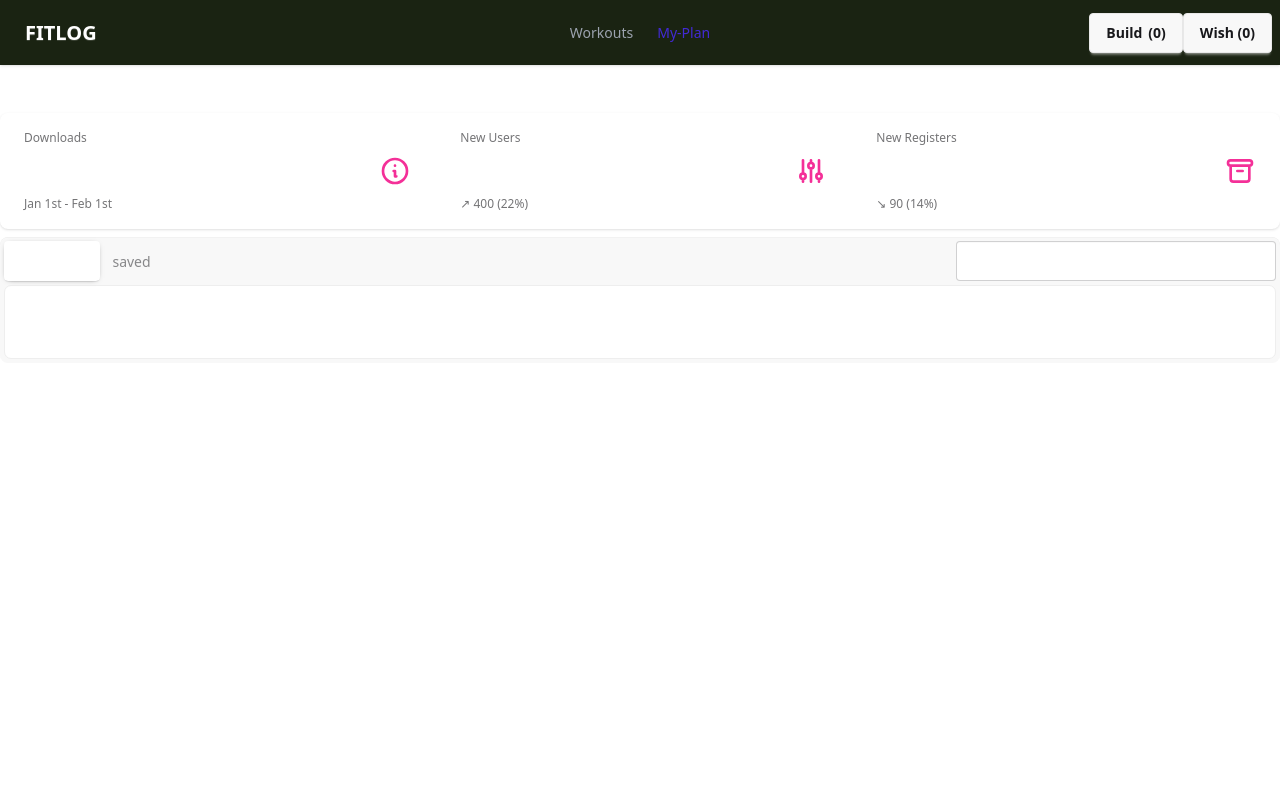
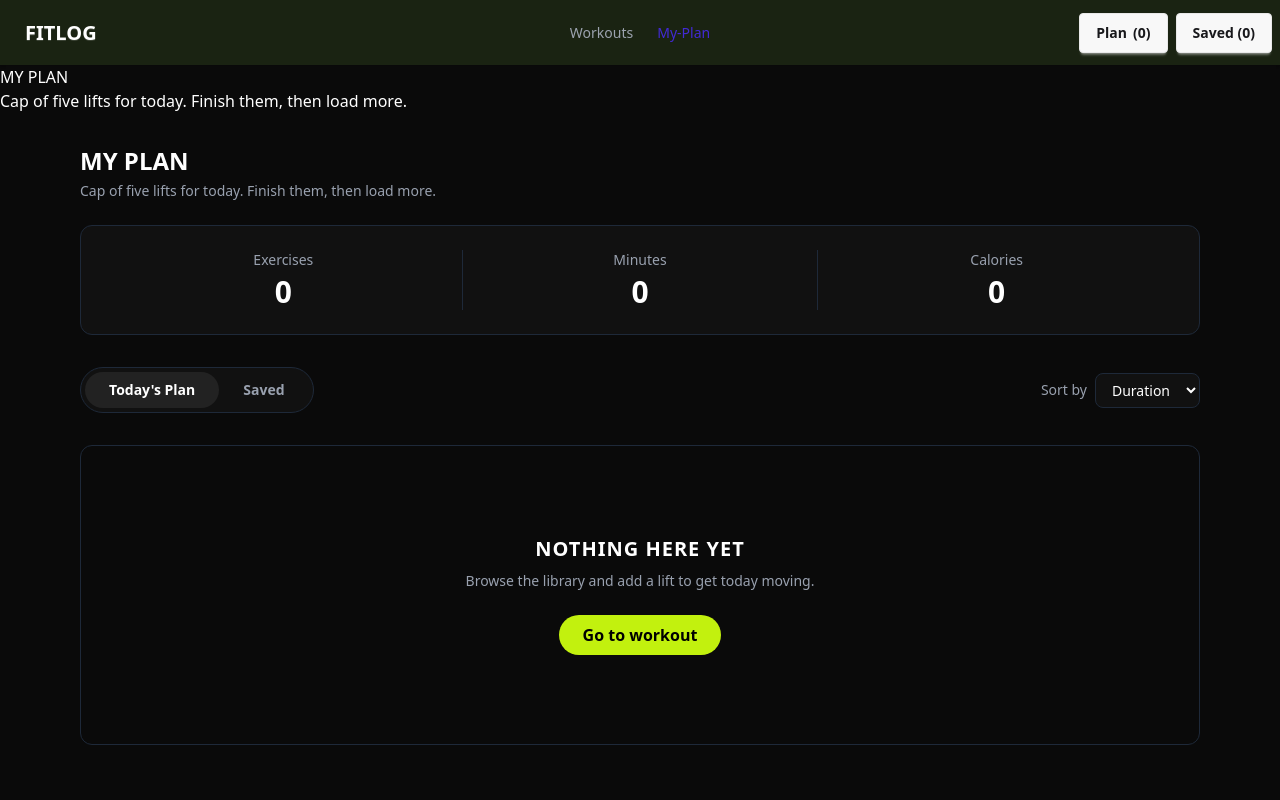
Before and after one commit to abdussamad99/b14-a6-fit, a Next.js app: page /myplan in a window 1280 px wide. Shown: the top 800 px of the page. Built offline with nearby package versions, Linux system fonts and the light colour scheme.

Commit message:
added DetailspaButton my plan and button handlefunction and added toast

```diff
--- a/src/app/globals.css
+++ b/src/app/globals.css
@@ -1,6 +1,6 @@
 @import "tailwindcss";
 @plugin "daisyui";
 
-/* body {
+body {
   background-color: #0a0a0a;
-} */
+}
--- a/src/app/layout.tsx
+++ b/src/app/layout.tsx
@@ -24,7 +24,7 @@ export default function RootLayout({ children }: LayoutProps<"/">) {
       lang="en"
       className={`${geistSans.variable} ${geistMono.variable} h-full antialiased`}
     >
-      <body className="min-h-full flex flex-col">
+      <body className="min-h-full flex flex-col suppressHydrationWarning">
         <ClintLayout>{children}</ClintLayout>
         </body>
     </html>
--- a/src/component/ClintLayout.tsx
+++ b/src/component/ClintLayout.tsx
@@ -1,4 +1,5 @@
 "use client";
+import Footer from "@/component/Footer";
 import Navbar from "@/component/Navbar";
 import PlanContextProvider from "@/context/PlanContext";
 import type { ReactNode } from "react";
@@ -10,6 +11,7 @@ const ClintLayout = ({ children }: { children: ReactNode }) => {
       <PlanContextProvider>
         <Navbar />
         {children}
+        <Footer/>
         <Toaster />
       </PlanContextProvider>
     </div>
--- a/src/component/DetailsPageButton.tsx
+++ b/src/component/DetailsPageButton.tsx
@@ -1,5 +1,4 @@
 "use client";
-
 import { useContextProvider } from "@/context/PlanContext";
 import type { IWorkout } from "@/types";
 import toast from "react-hot-toast";
--- a/src/component/MyPlan.tsx
+++ b/src/component/MyPlan.tsx
@@ -1,36 +1,35 @@
 "use client";
 
 import { useContextProvider } from "@/context/PlanContext";
+import { Clock, Flame, Star } from "lucide-react";
 import Image from "next/image";
+import Link from "next/link";
 import { useState } from "react";
 import toast from "react-hot-toast";
-// saved=wishlist
+
 const MyBuild = () => {
-    const { todaysPlan,
-    setTodaysPlan,
-    saved,
-    setSaved,} =
-        useContextProvider();
-    const [activeTab, setActiveTab] = useState<"todaysPlan" | "saved">("todaysPlan");
-    const [sortBy, setSortBy] = useState<"Time" | "Calories" | "rating">(
-        "Time",
+  const { todaysPlan, setTodaysPlan, saved, setSaved } = useContextProvider();
+  const [activeTab, setActiveTab] = useState<"todaysPlan" | "saved">(
+    "todaysPlan",
   );
+  const [sortBy, setSortBy] = useState<"Time" | "Calories" | "rating">("Time");
   const [orderedId, setOrderedId] = useState<number[]>([]);
-    //   console.log(sortBy);
-    //   console.log(activeTab);
+
   const currentList = activeTab === "todaysPlan" ? todaysPlan : saved;
 
   const sortedList = [...currentList].sort((a, b) => {
     if (sortBy === "Time") return a.duration - b.duration;
     if (sortBy === "Calories") return a.caloriesBurned - b.caloriesBurned;
     if (sortBy === "rating") return a.rating - b.rating;
-
     return 0;
   });
+
   const totalWorkout = currentList.length;
-    const totalTime = currentList.reduce(
-        (sum, item) => sum + item.duration,0,);
-    const totalCalores = currentList.reduce((sum, item) => sum + item.caloriesBurned, 0);
+  const totalTime = currentList.reduce((sum, item) => sum + item.duration, 0);
+  const totalCalores = currentList.reduce(
+    (sum, item) => sum + item.caloriesBurned,
+    0,
+  );
 
   const handleRemove = (id: number) => {
     if (activeTab === "todaysPlan") {
@@ -41,23 +40,35 @@ const MyBuild = () => {
     toast("Removed");
   };
 
+
   const handleMarkOrdered = (id: number) => {
     if (!orderedId.includes(id)) {
       setOrderedId((prev) => [...prev, id]);
-            toast("Ordered");
+      toast("Marked as Done");
     }
   };
 
   const renderTabContent = () => {
     if (sortedList.length === 0) {
       return (
-                <>
-                    <h2>Nothing here</h2>
-                </>
+        <div className="bg-[#0a0a0a] w-full border border-gray-800 rounded-xl p-10 flex flex-col items-center justify-center text-center min-h-[300px]">
+          <h2 className="text-white font-bold text-xl mb-2 tracking-wider">
+            NOTHING HERE YET
+          </h2>
+          <p className="text-gray-400 text-sm mb-6">
+            Browse the library and add a lift to get today moving.
+          </p>
+          <Link href="/">
+            <button className="bg-[#C2F10E] text-black font-bold py-2 px-6 rounded-full hover:bg-[#a8d10c] transition-colors">
+              Go to workout
+            </button>
+          </Link>
+        </div>
       );
     }
+
     return (
-            <div>
+      <div className="flex flex-col gap-4">
         {sortedList.map((item) => {
           const isOrdered =
             activeTab === "todaysPlan" && orderedId.includes(item.id);
@@ -65,42 +76,71 @@ const MyBuild = () => {
           return (
             <div
               key={item.id}
-                            className={`flex flex-col sm:flex-row items-start sm:items-center justify-between gap-4 p-4 rounded-box border border-base-300 bg-base-200 transition-opacity duration-300 ${isOrdered ? "opacity-50" : "opacity-100"
+              className={`flex flex-col sm:flex-row items-start sm:items-center justify-between gap-4 p-4 rounded-xl border border-gray-800 bg-[#0a0a0a] text-white transition-opacity duration-300 ${
+                isOrdered ? "opacity-50" : "opacity-100"
               }`}
             >
               <div className="flex items-center gap-4">
                 <Image
                   src={item.image}
                   alt={item.name}
-                                    className="w-16 h-16 object-cover rounded-lg"
+                  width={100}
+                  height={100}
+                  className="w-24 h-24 object-cover rounded-xl"
                 />
 
-                                <div>
-                                    <h4 className="font-bold text-lg">{item.name}</h4>
-
-                                    <p className="text-sm opacity-70">
-                                        Price: ${item.difficulty} • Delivery: {item.duration} hrs •
-                                        Rating: ⭐ {item.rating}
+                <div className="flex flex-col gap-1">
+                  <h4 className="font-bold text-2xl text-white uppercase tracking-wider">
+                    {item.name}
+                  </h4>
+                  <p className="text-gray-400 text-lg font-medium">
+                    {item.equipment}
                   </p>
+                  <div className="flex items-center gap-6 mt-2 text-white font-medium">
+                    <div className="flex items-center gap-2">
+                      <Clock className="text-[#C2F10E] w-5 h-5" />
+                      <span>{item.duration} min</span>
+                    </div>
+                    <div className="flex items-center gap-2">
+                      <Flame className="text-[#C2F10E] w-5 h-5 fill-[#C2F10E]" />
+                      <span>{item.caloriesBurned} kcal</span>
+                    </div>
+                    <div className="flex items-center gap-2">
+                      <Star className="text-[#C2F10E] w-5 h-5" />
+                      <span>{item.rating}</span>
+                    </div>
+                  </div>
                 </div>
               </div>
 
               <div className="flex items-center gap-2 self-end sm:self-center">
+                <Link
+                  href={`/workout/${item.id}`}
+                  className="px-4 py-2 rounded-full border border-gray-700 text-white text-xs sm:text-sm font-semibold hover:bg-gray-800 transition-colors"
+                >
+                  View Details
+                </Link>
                 {activeTab === "todaysPlan" && (
                   <button
                     onClick={() => handleMarkOrdered(item.id)}
-                                        className="btn btn-success btn-sm"
+                    className={`px-4 py-2 rounded-full text-xs sm:text-sm font-bold transition-colors ${
+                      isOrdered
+                        ? "bg-gray-700 text-gray-400 cursor-not-allowed"
+                        : "bg-[#C2F10E] text-black hover:bg-[#a8d10c]"
+                    }`}
+                    disabled={isOrdered}
                   >
-                                        {isOrdered ? "Ordered" : "Order"}
+                    {isOrdered ? "Completed" : "Mark as Done"}
                   </button>
                 )}
-
+                {activeTab === "saved" && (
                   <button
                     onClick={() => handleRemove(item.id)}
-                                    className="btn btn-error btn-outline btn-sm"
+                    className="px-4 py-2 rounded-full text-xs sm:text-sm font-bold bg-transparent border border-red-500 text-red-500 hover:bg-red-500 hover:text-white transition-colors"
                   >
                     Remove
                   </button>
+                )}
               </div>
             </div>
           );
@@ -110,109 +150,70 @@ const MyBuild = () => {
   };
 
   return (
-        <div className="container flex flex-col mx-auto gap-2">
-            <div className="stats shadow">
-                <div className="stat">
-                    <div className="stat-figure text-secondary">
-                        <svg
-                            xmlns="http://www.w3.org/2000/svg"
-                            fill="none"
-                            viewBox="0 0 24 24"
-                            className="inline-block h-8 w-8 stroke-current"
-                        >
-                            <path
-                                strokeLinecap="round"
-                                strokeLinejoin="round"
-                                strokeWidth="2"
-                                d="M13 16h-1v-4h-1m1-4h.01M21 12a9 9 0 11-18 0 9 9 0 0118 0z"
-                            ></path>
-                        </svg>
-                    </div>
-                    <div className="stat-title">Downloads</div>
-                    <div className="stat-value">{totalWorkout}</div>
-                    <div className="stat-desc">Jan 1st - Feb 1st</div>
+    <div className="bg-[#0a0a0a] min-h-screen text-white pb-10">
+      <div className="max-w-6xl mx-auto px-4 pt-8 flex flex-col gap-6">
+        <div>
+          <h1 className="text-2xl font-bold mb-1">MY PLAN</h1>
+          <p className="text-sm text-gray-400">
+            Cap of five lifts for today. Finish them, then load more.
+          </p>
         </div>
 
-                <div className="stat">
-                    <div className="stat-figure text-secondary">
-                        <svg
-                            xmlns="http://www.w3.org/2000/svg"
-                            fill="none"
-                            viewBox="0 0 24 24"
-                            className="inline-block h-8 w-8 stroke-current"
-                        >
-                            <path
-                                strokeLinecap="round"
-                                strokeLinejoin="round"
-                                strokeWidth="2"
-                                d="M12 6V4m0 2a2 2 0 100 4m0-4a2 2 0 110 4m-6 8a2 2 0 100-4m0 4a2 2 0 110-4m0 4v2m0-6V4m6 6v10m6-2a2 2 0 100-4m0 4a2 2 0 110-4m0 4v2m0-6V4"
-                            ></path>
-                        </svg>
+        <div className="bg-[#111111] border border-gray-800 rounded-xl p-6 flex justify-between items-center">
+          <div className="text-center w-1/3">
+            <p className="text-gray-400 text-sm mb-1">Exercises</p>
+            <p className="text-3xl font-bold">{totalWorkout}</p>
           </div>
-                    <div className="stat-title">New Users</div>
-                    <div className="stat-value">{totalTime}</div>
-                    <div className="stat-desc">↗︎ 400 (22%)</div>
+          <div className="text-center w-1/3 border-x border-gray-800">
+            <p className="text-gray-400 text-sm mb-1">Minutes</p>
+            <p className="text-3xl font-bold">{totalTime}</p>
           </div>
-
-                <div className="stat">
-                    <div className="stat-figure text-secondary">
-                        <svg
-                            xmlns="http://www.w3.org/2000/svg"
-                            fill="none"
-                            viewBox="0 0 24 24"
-                            className="inline-block h-8 w-8 stroke-current"
-                        >
-                            <path
-                                strokeLinecap="round"
-                                strokeLinejoin="round"
-                                strokeWidth="2"
-                                d="M5 8h14M5 8a2 2 0 110-4h14a2 2 0 110 4M5 8v10a2 2 0 002 2h10a2 2 0 002-2V8m-9 4h4"
-                            ></path>
-                        </svg>
-                    </div>
-                    <div className="stat-title">New Registers</div>
-                    <div className="stat-value">{totalCalores}</div>
-                    <div className="stat-desc">↘︎ 90 (14%)</div>
+          <div className="text-center w-1/3">
+            <p className="text-gray-400 text-sm mb-1">Calories</p>
+            <p className="text-3xl font-bold">{totalCalores}</p>
           </div>
         </div>
 
-            {/* name of each tab group should be unique */}
-            <div className="tabs tabs-box">
-                <input
-                    type="radio"
-                    name="my_tabs_6"
-                    className="tab"
-                    aria-label="todaysPlan"
-                    checked={activeTab === "todaysPlan"}
-                    onChange={() => setActiveTab("todaysPlan")}
-                />
-                <div className="tab-content bg-base-100 border-base-300 p-6">
-                    {renderTabContent()}
+        <div className="flex justify-between items-center mt-2">
+          <div className="flex bg-[#111111] p-1 rounded-full border border-gray-800">
+            <button
+              onClick={() => setActiveTab("todaysPlan")}
+              className={`px-6 py-2 rounded-full text-sm font-semibold transition-all ${
+                activeTab === "todaysPlan"
+                  ? "bg-[#222] text-white"
+                  : "text-gray-400 hover:text-white"
+              }`}
+            >
+              Today&apos;s Plan
+            </button>
+            <button
+              onClick={() => setActiveTab("saved")}
+              className={`px-6 py-2 rounded-full text-sm font-semibold transition-all ${
+                activeTab === "saved"
+                  ? "bg-[#222] text-white"
+                  : "text-gray-400 hover:text-white"
+              }`}
+            >
+              Saved
+            </button>
           </div>
 
-                <input
-                    type="radio"
-                    name="my_tabs_6"
-                    className="tab"
-                    aria-label="saved"
-                    onChange={() => setActiveTab("saved")}
-                />
-                <div className="tab-content bg-base-100 border-base-300 p-6">
-                    {renderTabContent()}
-                </div>
-
+          <div className="flex items-center gap-2 text-sm text-gray-400">
+            <span>Sort by</span>
             <select
               onChange={(e) =>
                 setSortBy(e.target.value as "Time" | "Calories" | "rating")
               }
-                    defaultValue="Sort"
-                    className="select ms-auto"
+              defaultValue="Time"
+              className="bg-[#111111] border border-gray-800 text-white rounded-lg px-3 py-1.5 focus:outline-none focus:border-[#C2F10E]"
             >
-                    <option disabled={true}>Sort By</option>
-                    <option value="Time">Time</option>
+              <option value="Time">Duration</option>
               <option value="Calories">Calories</option>
               <option value="rating">Rating</option>
             </select>
+          </div>
+        </div>
+        <div className="mt-2">{renderTabContent()}</div>
       </div>
     </div>
   );
--- a/src/component/Navbar.tsx
+++ b/src/component/Navbar.tsx
@@ -1,6 +1,5 @@
 import NavbarButtons from "@/component/Navbarbuttons";
 import NavLinks from "@/component/NavLinks";
-import Link from "next/link";
 
 const Navbar = () => {
   const navlink = (
@@ -35,11 +34,8 @@ const Navbar = () => {
           {navlink}
         </ul>
       </div>
-      <div className="navbar-end gap-2">
+      <div className="navbar-end">
         <NavbarButtons/>
-        {/* <Link className="btn" href={"/myplan"}><button>Plan(0)</button></Link>
-        <Link className="btn" href={"/mybuild"}><button>Saved(0)</button></Link> */}
-        {/* <a className="text-[#ffffff] cursor-pointer">Button</a> */}
       </div>
     </div>
   );
--- a/src/component/Navbarbuttons.tsx
+++ b/src/component/Navbarbuttons.tsx
@@ -5,15 +5,12 @@ import Link from "next/link";
 const NavbarButtons = () => {
   const { todaysPlan, saved } = useContextProvider();
   return (
-    <div>
-      <Link className="btn" href={"/myplan"}>
-        {" "}
-        <button>Build </button>
-        <span>({todaysPlan.length})</span>
+    <div className="flex gap-2">
+      <Link className="btn" href="/myplan">
+        Plan<span>({todaysPlan.length})</span>
       </Link>
       <Link className="btn" href={"/workout"}>
-        {" "}
-        <button>Wish ({saved.length})</button>{" "}
+        Saved ({saved.length})
       </Link>
     </div>
   );
```
Also changed, not shown: src/component/Footer.tsx (+12 -0 lines). Lines whose indentation alone changed are shown as unchanged.
